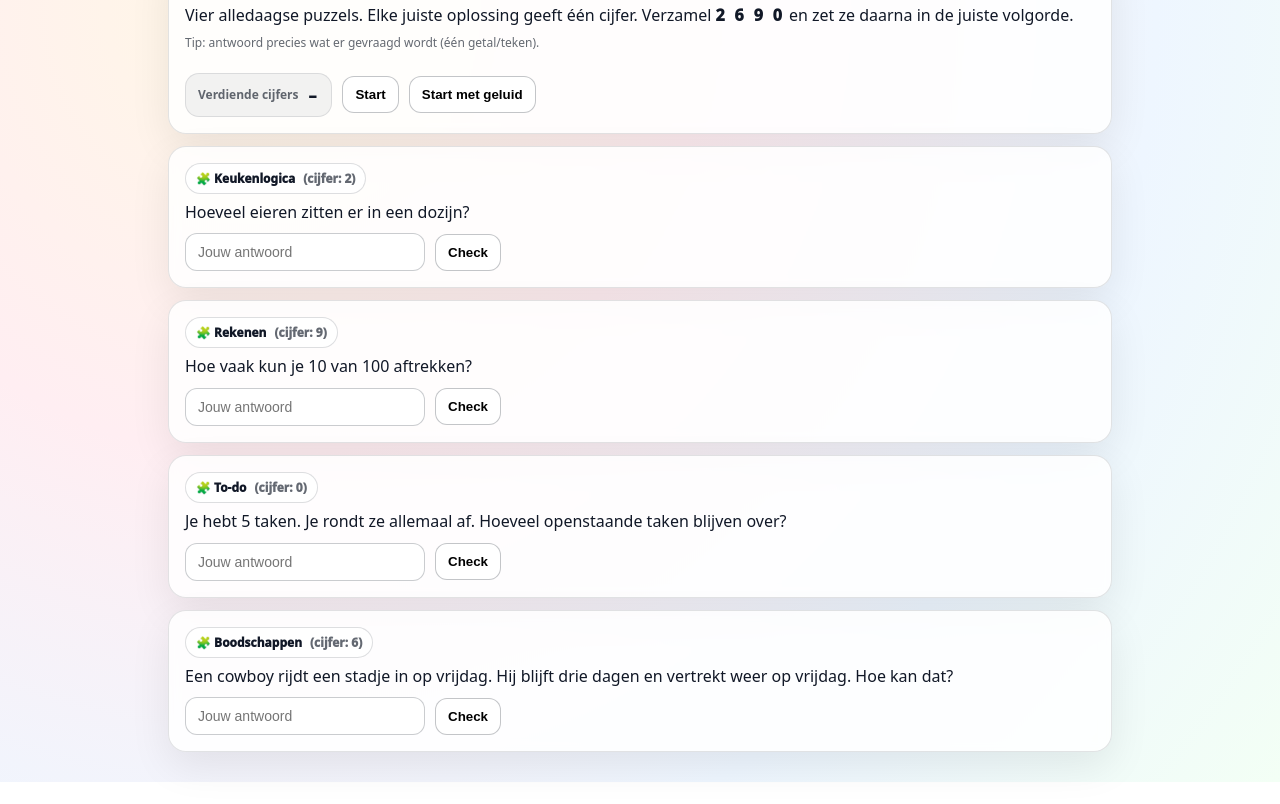
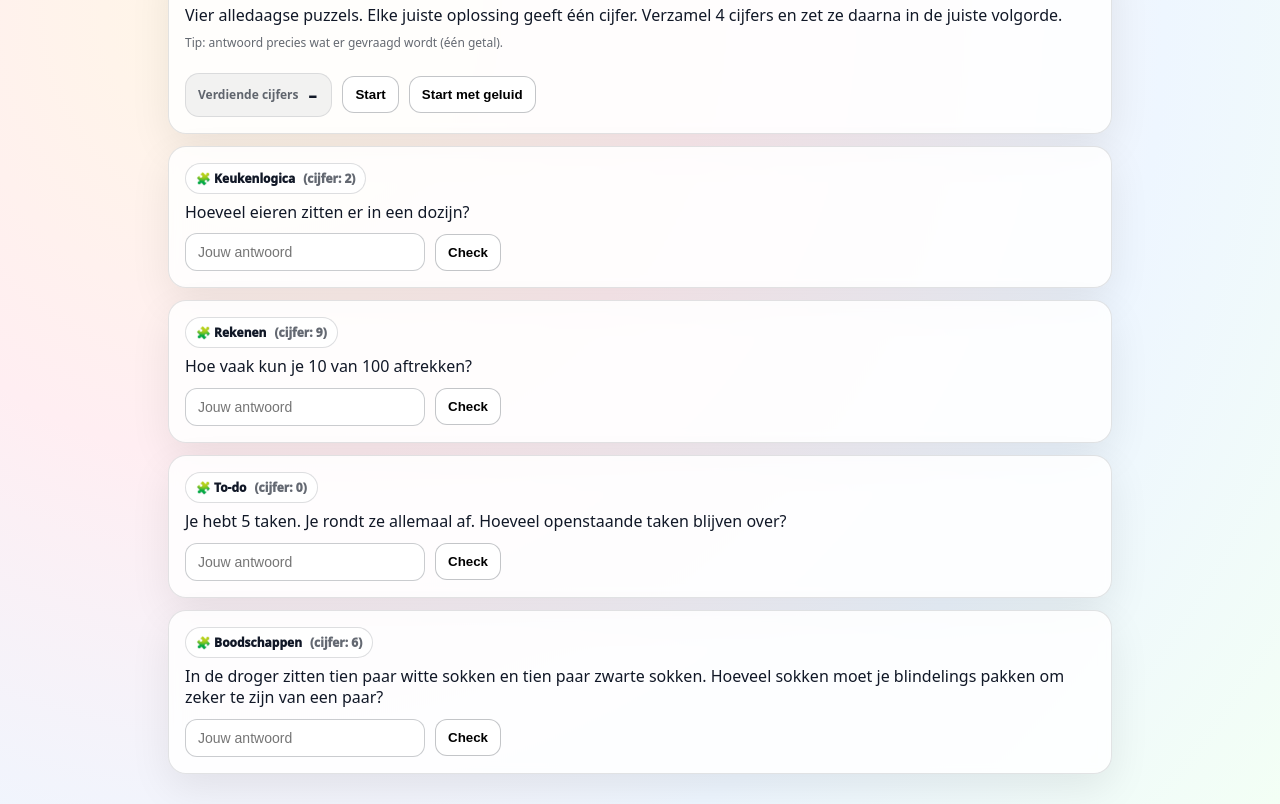
Before and after one commit to Tjeerd1964/Kerstquiz, a plain HTML site: page index.html in a window 1280 px wide. Shown: the part 80-884 px from the top of the page. Before the commit the page ends 862 px from the top, so only its background shows below. Drawn offline with Linux system fonts and the light colour scheme.

Commit message:
Update index.html

```diff
--- a/index.html
+++ b/index.html
@@ -100,8 +100,8 @@
       <div class="row">
         <div>
           <h1>👩‍❤️‍👩 Schoondochters Challenge</h1>
-          <p>Vier alledaagse puzzels. Elke juiste oplossing geeft één cijfer. Verzamel <span class="digits">2 6 9 0</span> en zet ze daarna in de juiste volgorde.</p>
-          <p class="muted">Tip: antwoord precies wat er gevraagd wordt (één getal/teken).</p>
+          <p>Vier alledaagse puzzels. Elke juiste oplossing geeft één cijfer. Verzamel 4 cijfers en zet ze daarna in de juiste volgorde.</p>
+          <p class="muted">Tip: antwoord precies wat er gevraagd wordt (één getal).</p>
         </div>
         <div class="controls">
           <div class="pill"><span class="muted">Verdiende cijfers</span> <span id="earned" class="digits">–</span></div>
@@ -156,8 +156,8 @@ Hoeveel openstaande taken blijven over?`,
     },
     {
       id:"q4", digit:"6", title:"Boodschappen",
-      prompt:`Een cowboy rijdt een stadje in op vrijdag. Hij blijft drie dagen en vertrekt weer op vrijdag. Hoe kan dat?`,
-      expected:"paard heet vrijdag"
+      prompt:`In de droger zitten tien paar witte sokken en tien paar zwarte sokken. Hoeveel sokken moet je blindelings pakken om zeker te zijn van een paar?`,
+      expected:"3"
     },
   ];
 
```
